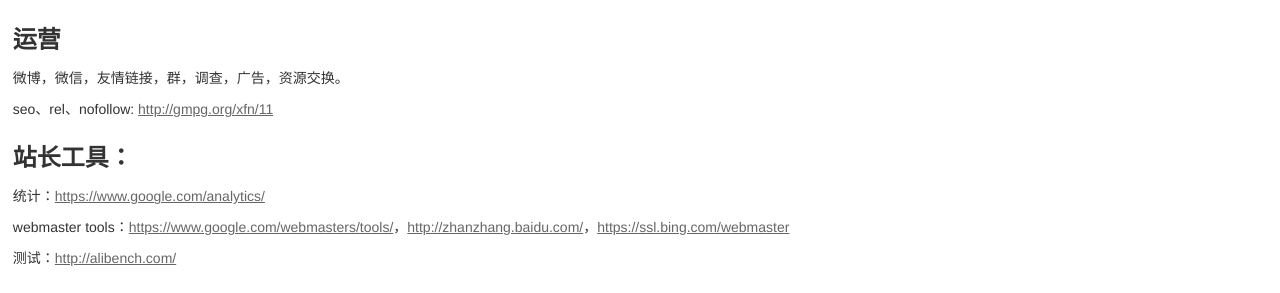
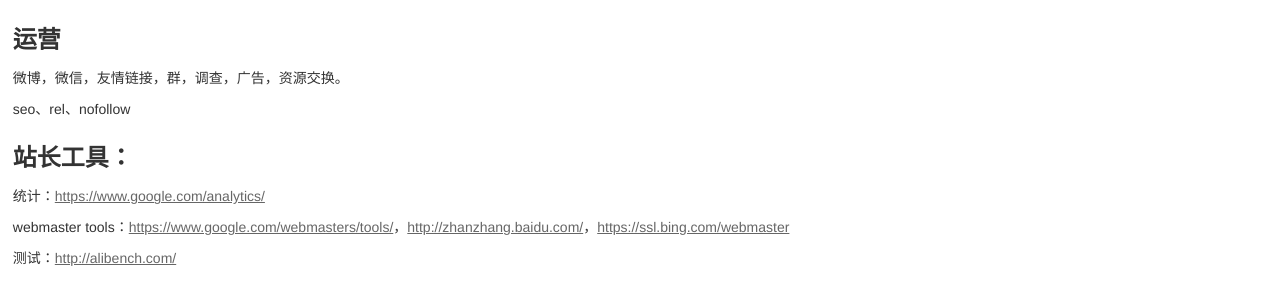
Before and after one commit to yeeh/blog.yeeh.org, a Jekyll site: the page built from _posts/2013-7-18-build-website-tools.md, in a window 1280 px wide. Shown: the part 1104-1397 px from the top of the page. Built offline with Jekyll 4.4.1, drawn with Linux system fonts in a browser that asks for light colours; Markdown is read by kramdown in place of the engine named in the settings; comment, search, counter and statistics services are not loaded; some of the changed lines change nothing that is shown.

Commit message:
edit post

```diff
--- a/_posts/2013-7-18-build-website-tools.md
+++ b/_posts/2013-7-18-build-website-tools.md
@@ -61,7 +61,7 @@
 
 微博，微信，友情链接，群，调查，广告，资源交换。
 
-seo、rel、nofollow: <http://gmpg.org/xfn/11>
+seo、rel、nofollow
 
 ##站长工具：
 
```
